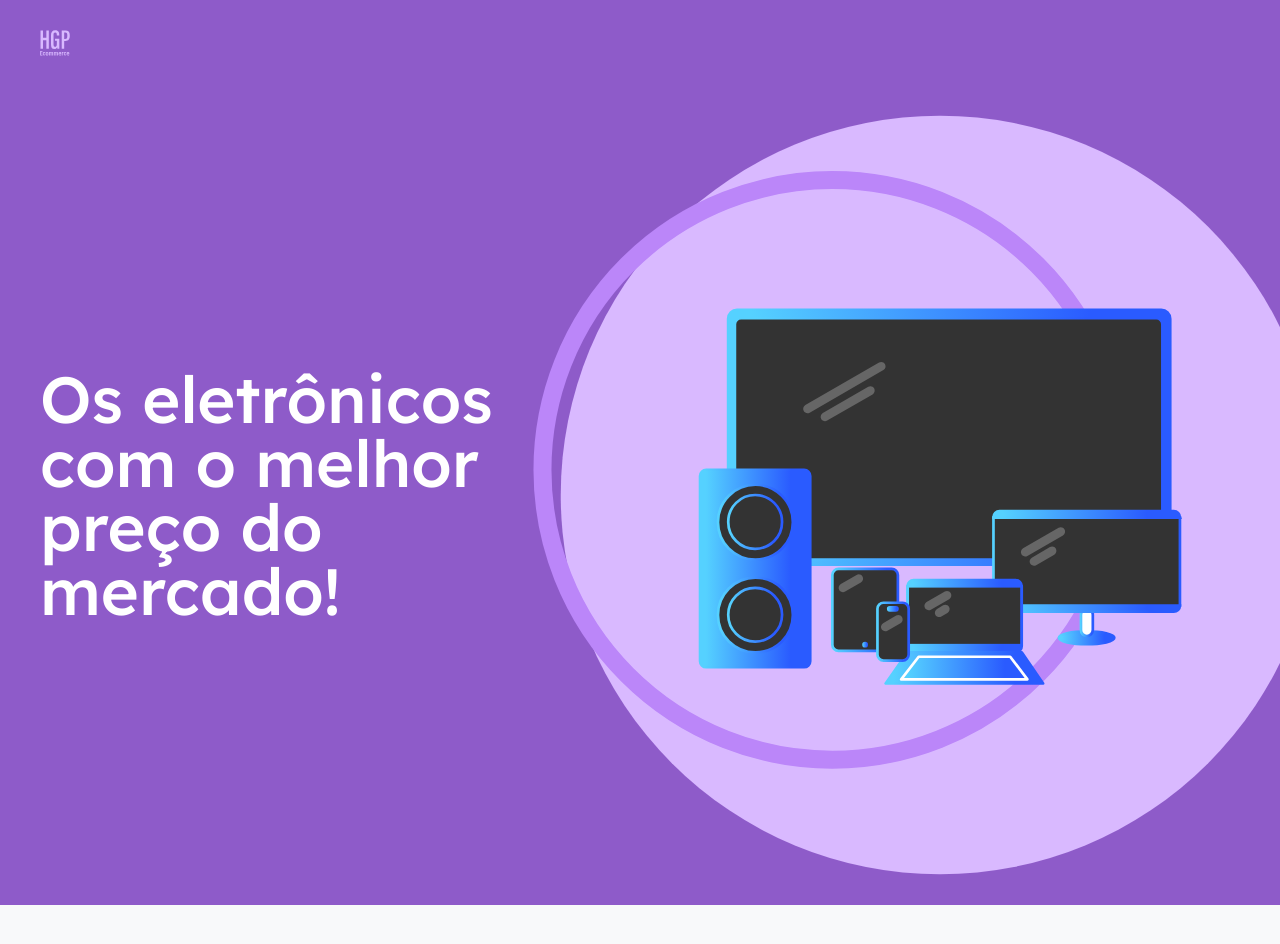
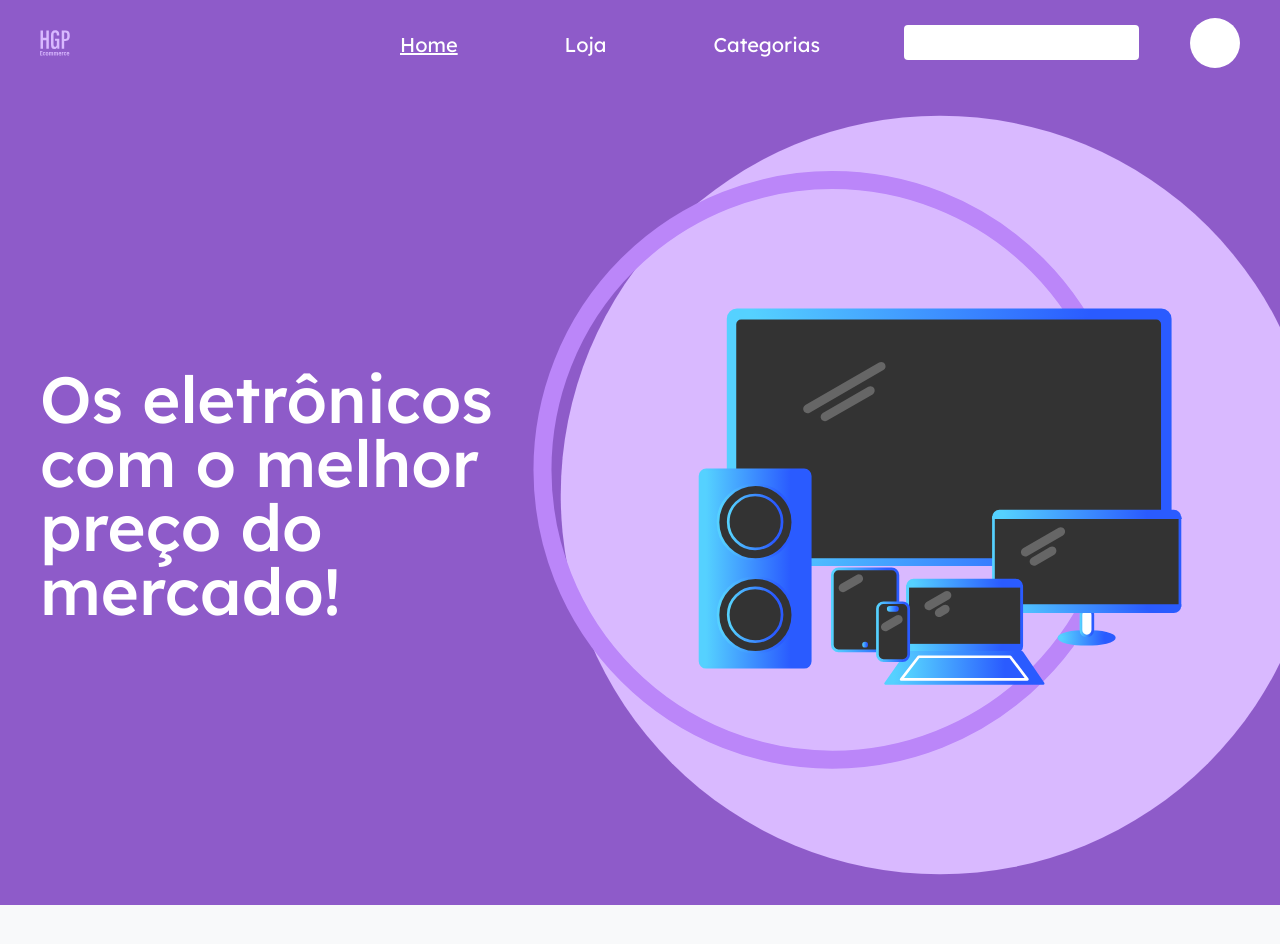
Before and after one commit to Hyaguinhogp/HGPEcommerce, a React (Create React App) app in the folder frontend/: page /home in a window 1280 px wide. Shown: the top 944 px of the page. Built offline with nearby package versions, Linux system fonts and the light colour scheme.

Commit message:
feat: desktop navbar styled

```diff
--- a/frontend/src/components/Dropdown/index.tsx
+++ b/frontend/src/components/Dropdown/index.tsx
@@ -10,6 +10,16 @@ const Dropdown = () => {
 
     const { actualPage } = useContext(pagesContext);
     const { handleDropdownButton } = useContext(dropdownContext);
+
+    const animation = {
+        whileHover: {
+            x: 10
+        },
+        transition: {
+            type: "spring",
+            duration: 0.5
+        }
+    }
 
     return (
         <PagesContainer>
@@ -27,39 +37,15 @@ const Dropdown = () => {
 
                 <motion.div className="dropdown_mid_container">
 
-                    <motion.div
-                        whileHover={{
-                            x: 10
-                        }}
-                        transition={{
-                            type: "spring",
-                            duration: 0.5,
-                        }}
-                    >
+                    <motion.div {...animation}>
                         <Link to="/home" className={actualPage === "Home" ? "actual_page" : ""}>Home</Link>
                     </motion.div>
 
-                    <motion.div
-                        whileHover={{
-                            x: 10
-                        }}
-                        transition={{
-                            type: "spring",
-                            duration: 0.5,
-                        }}
-                    >
+                    <motion.div {...animation}>
                         <Link to="/store" className={actualPage === "Loja" ? "actual_page" : ""}>Loja</Link>
                     </motion.div>
 
-                    <motion.div
-                        whileHover={{
-                            x: 10
-                        }}
-                        transition={{
-                            type: "spring",
-                            duration: 0.5,
-                        }}
-                    >
+                    <motion.div {...animation}>
                         <Link to="/categories" className={actualPage === "Categorias" ? "actual_page" : ""}>Categorias</Link>
                     </motion.div>
                 </motion.div>
--- a/frontend/src/components/Navbar/index.tsx
+++ b/frontend/src/components/Navbar/index.tsx
@@ -1,6 +1,7 @@
 import { useContext, useEffect } from "react";
 import { dropdownContext } from "../../contexts/DropdownContext";
 import Dropdown from "../Dropdown";
+import NavbarDesktopContent from "../NavbarDesktopContent";
 import NavbarMobileContent from "../NavbarMobileContent";
 import { Logo, NavbarContainer, NavbarContent } from "./styles";
 
@@ -26,7 +27,7 @@ const Navbar = () => {
                         document.body.offsetWidth < 900 ?
                             <NavbarMobileContent />
                             :
-                            null
+                            <NavbarDesktopContent />
                     }
 
                 </NavbarContent>
--- /dev/null
+++ b/frontend/src/components/NavbarDesktopContent/index.tsx
@@ -0,0 +1,44 @@
+import { useContext } from "react";
+import { dropdownContext } from "../../contexts/DropdownContext";
+import { pagesContext } from "../../contexts/PagesContext";
+import { Navbar, NavbarDesktopContainer, SearchAndProfile } from "./styles";
+import { motion } from "framer-motion"
+import { Link } from "react-router-dom";
+
+const NavbarDesktopContent = () => {
+    const { actualPage } = useContext(pagesContext);
+
+    const animation = {
+        whileHover: {
+            y: -5
+        },
+        transition: {
+            type: "spring",
+            duration: 0.5
+        }
+    }
+
+    return (
+        <NavbarDesktopContainer>
+            <Navbar>
+                <motion.div {...animation}>
+                    <Link to="/home" className={actualPage === "Home" ? "actual_page" : ""}>Home</Link>
+                </motion.div>
+
+                <motion.div {...animation}>
+                    <Link to="/store" className={actualPage === "Loja" ? "actual_page" : ""}>Loja</Link>
+                </motion.div>
+
+                <motion.div {...animation}>
+                    <Link to="/categories" className={actualPage === "Categorias" ? "actual_page" : ""}>Categorias</Link>
+                </motion.div>
+            </Navbar>
+            <SearchAndProfile>
+                <input type="text" />
+                <div className="profile_image_container"></div>
+            </SearchAndProfile>
+        </NavbarDesktopContainer>
+    )
+}
+
+export default NavbarDesktopContent;
--- /dev/null
+++ b/frontend/src/components/NavbarDesktopContent/styles.ts
@@ -0,0 +1,52 @@
+import styled from "styled-components";
+
+export const NavbarDesktopContainer = styled.div`
+    display: flex;
+    justify-content: space-between;
+    width: 70%;
+    `
+
+export const Navbar = styled.div`
+    display: flex;
+    justify-content: space-between;
+    align-items: center;
+    width: 50%;
+
+    a {
+        font: var(--Heading-6-400);
+        color: white;
+        text-decoration: none;
+    }
+
+    .actual_page {
+        text-decoration: underline;
+    }
+    `
+
+export const SearchAndProfile = styled.div`
+    display: flex;
+    justify-content: space-between;
+    align-items: center;
+    width: 40%;
+
+    input {
+        display: flex;
+        width: 70%;
+        height: 70%;
+        border-radius: 4px;
+        padding-left: 10px;
+        font: var(--body-1-400);
+    }
+
+    input:focus {
+        outline: none;
+    }
+
+    .profile_image_container {
+        display: flex;
+        width: 50px;
+        height: 50px;
+        background-color: var(--whiteFixed);
+        border-radius: 50%;
+    }
+`
--- a/frontend/src/styles/global.ts
+++ b/frontend/src/styles/global.ts
@@ -34,6 +34,7 @@ export const Global = createGlobalStyle`
         --Heading-5-400: 400 24px/30px 'Lexend', sans-serif;
         --Heading-6-600: 600 20px/25px 'Lexend', sans-serif;
         --Heading-6-500: 500 20px/25px 'Lexend', sans-serif;
+        --Heading-6-400: 400 20px/25px 'Lexend', sans-serif;
         --Heading-7-600: 600 16px/20px 'Lexend', sans-serif;
         --Heading-7-500: 500 16px/20px 'Lexend', sans-serif;
 
```
